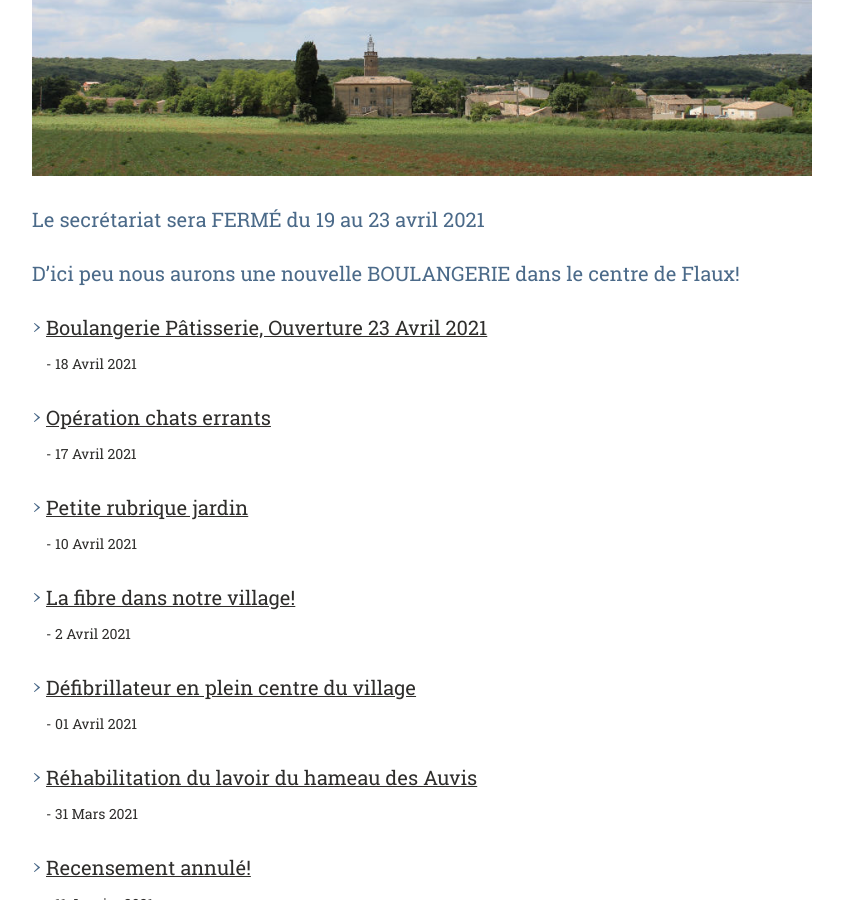
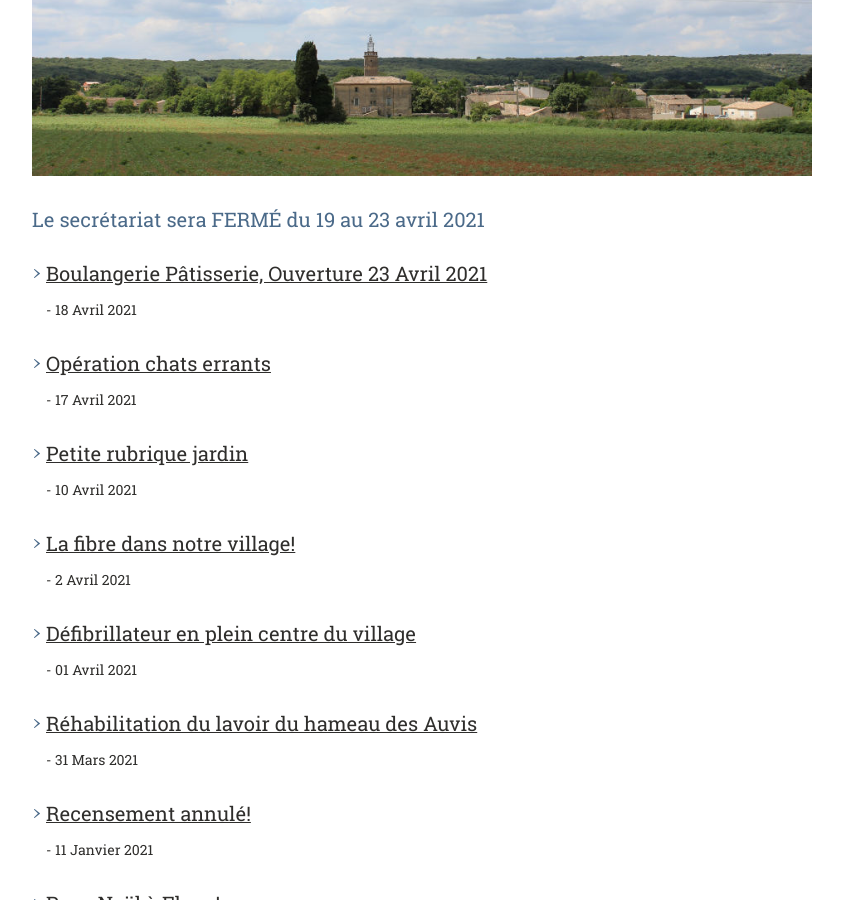
Before and after one commit to Flaux-Village/flaux-village.github.io, a Jekyll site: the page built from actualites.md, in a window 1280 px wide and 900 px high, scrolled down 413 px. Shown: the whole window, without its empty margins (58-901 px from the left). Built offline with Jekyll 4.4.1, drawn with Linux system fonts in a browser that asks for light colours; our own code applies the rules of GitHub Pages for plain Markdown files.

Commit message:
Update actualites.md

```diff
--- a/actualites.md
+++ b/actualites.md
@@ -13,8 +13,6 @@ documents:
 ---
 ## Le secrétariat sera FERMÉ du 19 au 23 avril 2021
 
-## D'ici peu nous aurons une nouvelle BOULANGERIE dans le centre de Flaux!
-
 {% assign sorted = (site.actualites | sort: 'date') | reverse %}
 <ul>
   {% for article in sorted %}
```
